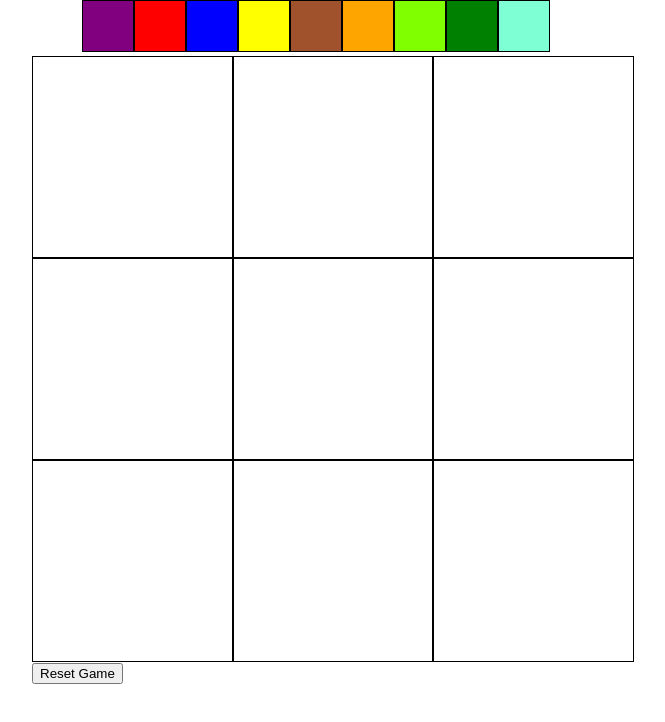
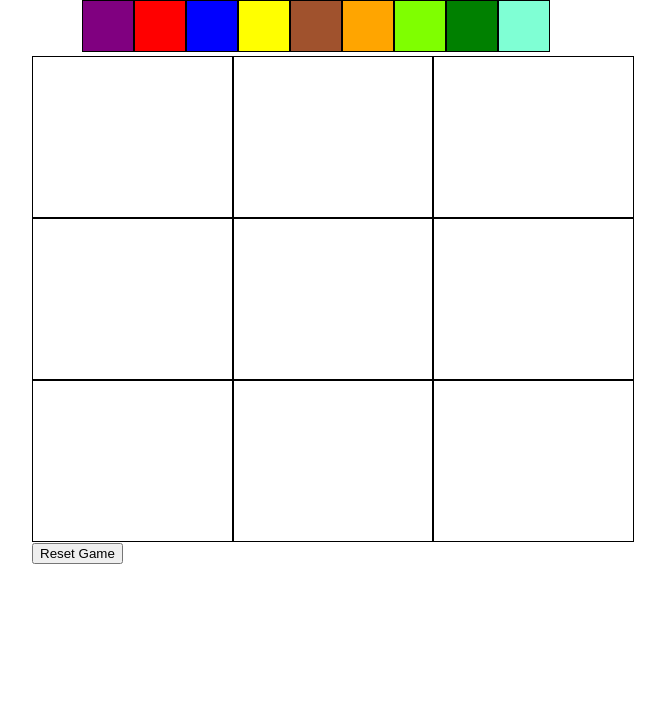
Before and after one commit to LeFruitCake/React-Projects, a React (Create React App) app: page / in a window 1280 px wide. Shown: the top 722 px of the page, without its empty margins (308-973 px from the left). Built offline with nearby package versions, Linux system fonts and the light colour scheme.

Commit message:
improved UI

```diff
--- a/src/App.css
+++ b/src/App.css
@@ -1,5 +1,5 @@
 .colorBox{
+    border: solid 1px black;
+    height: 160px;
     width: 200px;
-    height: 200px;
-    border: solid 1px black;
 }
```
